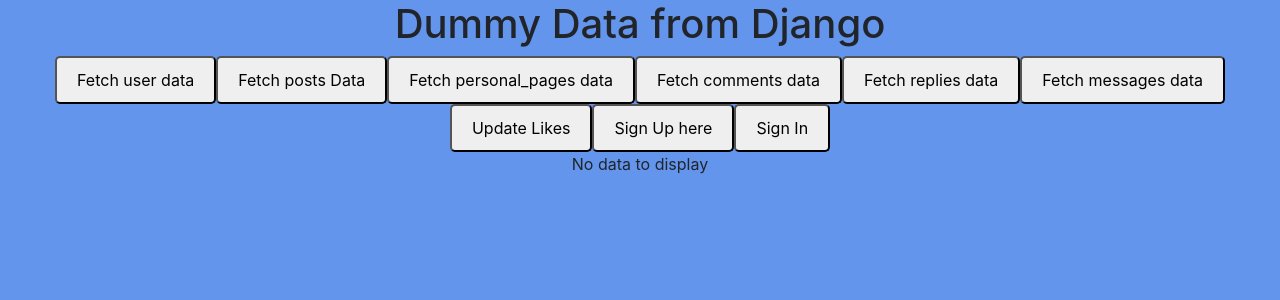
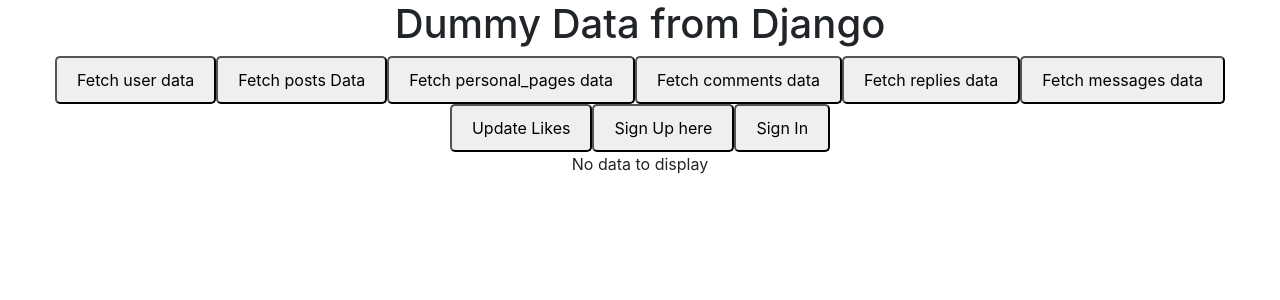
Before and after one commit to FutureWave-Technologies-LLC/DummyWebsiteReact2, a React (Create React App) app: page / in a window 1280 px wide. Shown: the top 300 px of the page. Built offline with nearby package versions, Linux system fonts and the light colour scheme.

Commit message:
changed background color

```diff
--- a/src/index.css
+++ b/src/index.css
@@ -5,7 +5,7 @@
     sans-serif;
   -webkit-font-smoothing: antialiased;
   -moz-osx-font-smoothing: grayscale;
-  background-color: #6495ED;
+  background-color: white;
   ;
 }
 
```
